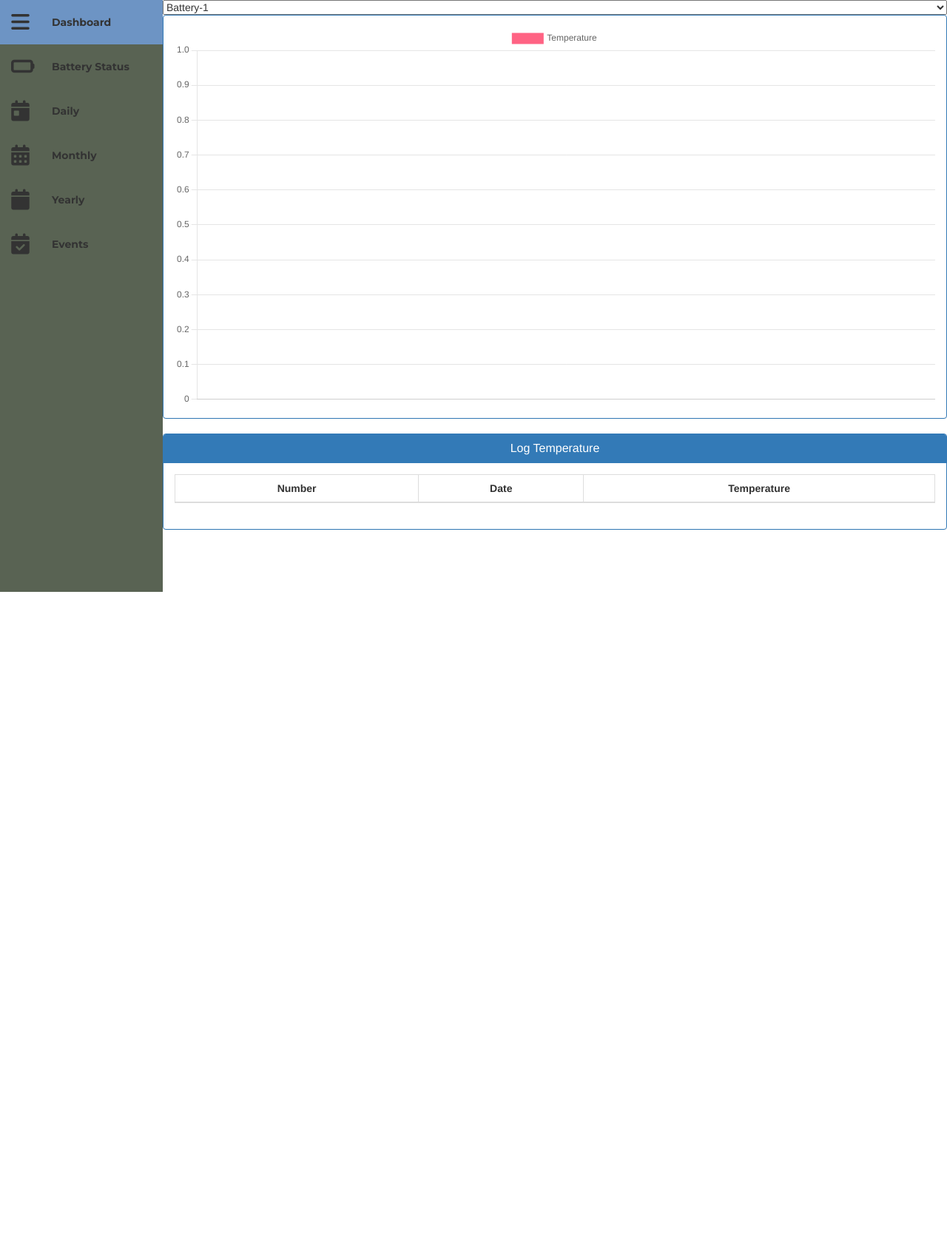
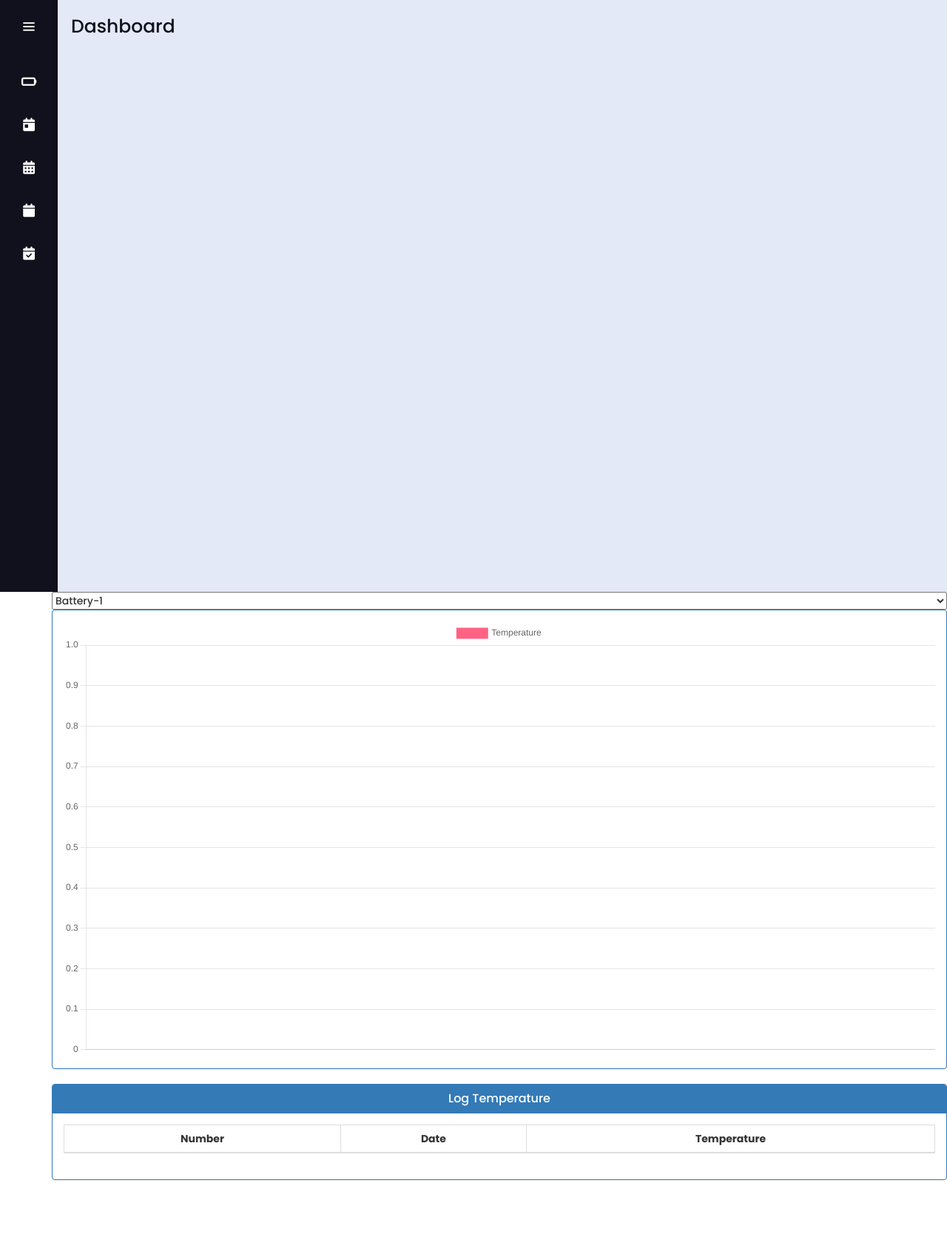
Before and after one commit to itbdelaboprogramming/EMS-Dashboard, a PHP site: page / in a window 1280 px wide. Shown: the whole page at 74% size. Before the commit the page ends 800 px from the top, so only its background shows below. Run offline with PHP 8.4, Linux system fonts and the light colour scheme; data that the repository does not hold is empty; some libraries are stand-ins or nearby versions.

Commit message:
make a new navbar

```diff
--- a/components/navbar.php
+++ b/components/navbar.php
@@ -1,4 +1,5 @@
-<div id="mySidenav" class="navigator" onmouseover="openNav()">
+<div class="mainSideNav">
+    <div id="mySidenav" class="navigator">
         <button class="dashboard tablinks active" onclick="openTab(event, 'dashboard')">
             <div class="icon-nav">
                 <i class="fa-solid fa-bars fa-2xl"></i>
@@ -42,3 +43,5 @@
                 <button class="tablinks" onclick="openTab(event, 'Jazz')">Jazz</button> -->
         <!-- </div> -->
     </div>
+    <div class="buttonOpenNavigation"></div>
+</div>
--- /dev/null
+++ b/components/newNavbar.css
@@ -0,0 +1,250 @@
+/* Google Font Link */
+@import url('https://fonts.googleapis.com/css2?family=Poppins:wght@200;300;400;500;600;700&display=swap');
+*{
+  margin: 0;
+  padding: 0;
+  box-sizing: border-box;
+  font-family: "Poppins" , sans-serif;
+}
+.sidebar{
+  position: fixed;
+  left: 0;
+  top: 0;
+  height: 100%;
+  width: 78px;
+  background: #11101D;
+  padding: 6px 14px;
+  z-index: 99;
+  transition: all 0.5s ease;
+}
+.sidebar.open{
+  width: 250px;
+}
+.sidebar .logo-details{
+  height: 60px;
+  display: flex;
+  align-items: center;
+  position: relative;
+}
+.sidebar .logo-details .icon{
+  opacity: 0;
+  transition: all 0.5s ease;
+}
+.sidebar .logo-details .logo_name{
+  color: #fff;
+  font-size: 20px;
+  font-weight: 600;
+  opacity: 0;
+  transition: all 0.5s ease;
+}
+.sidebar.open .logo-details .icon,
+.sidebar.open .logo-details .logo_name{
+  opacity: 1;
+}
+.sidebar .logo-details #btn{
+  position: absolute;
+  top: 50%;
+  right: 0;
+  transform: translateY(-50%);
+  font-size: 22px;
+  transition: all 0.4s ease;
+  font-size: 23px;
+  text-align: center;
+  cursor: pointer;
+  transition: all 0.5s ease;
+}
+.sidebar.open .logo-details #btn{
+  text-align: right;
+}
+.sidebar i{
+  color: #fff;
+  height: 60px;
+  min-width: 50px;
+  font-size: 28px;
+  text-align: center;
+  line-height: 60px;
+}
+.sidebar .nav-list{
+  margin-top: 20px;
+  height: 100%;
+}
+.sidebar li{
+  position: relative;
+  margin: 8px 0;
+  list-style: none;
+}
+.sidebar li .tooltip{
+  position: absolute;
+  top: -20px;
+  left: calc(100% + 15px);
+  z-index: 3;
+  background: #fff;
+  box-shadow: 0 5px 10px rgba(0, 0, 0, 0.3);
+  padding: 6px 12px;
+  border-radius: 4px;
+  font-size: 15px;
+  font-weight: 400;
+  opacity: 0;
+  white-space: nowrap;
+  pointer-events: none;
+  transition: 0s;
+}
+.sidebar li:hover .tooltip{
+  opacity: 1;
+  pointer-events: auto;
+  transition: all 0.4s ease;
+  top: 50%;
+  transform: translateY(-50%);
+}
+.sidebar.open li .tooltip{
+  display: none;
+}
+.sidebar input{
+  font-size: 15px;
+  color: #FFF;
+  font-weight: 400;
+  outline: none;
+  height: 50px;
+  width: 100%;
+  width: 50px;
+  border: none;
+  border-radius: 12px;
+  transition: all 0.5s ease;
+  background: #1d1b31;
+}
+.sidebar.open input{
+  padding: 0 20px 0 50px;
+  width: 100%;
+}
+.sidebar .bx-search{
+  position: absolute;
+  top: 50%;
+  left: 0;
+  transform: translateY(-50%);
+  font-size: 22px;
+  background: #1d1b31;
+  color: #FFF;
+}
+.sidebar.open .bx-search:hover{
+  background: #1d1b31;
+  color: #FFF;
+}
+.sidebar .bx-search:hover{
+  background: #FFF;
+  color: #11101d;
+}
+.sidebar li a{
+  display: flex;
+  height: 100%;
+  width: 100%;
+  border-radius: 12px;
+  align-items: center;
+  text-decoration: none;
+  transition: all 0.4s ease;
+  background: #11101D;
+}
+.sidebar li a:hover{
+  background: #FFF;
+}
+.sidebar li a .links_name{
+  color: #fff;
+  font-size: 15px;
+  font-weight: 400;
+  white-space: nowrap;
+  opacity: 0;
+  pointer-events: none;
+  transition: 0.4s;
+}
+.sidebar.open li a .links_name{
+  opacity: 1;
+  pointer-events: auto;
+}
+.sidebar li a:hover .links_name,
+.sidebar li a:hover i{
+  transition: all 0.5s ease;
+  color: #11101D;
+}
+.sidebar li i{
+  height: 50px;
+  line-height: 50px;
+  font-size: 18px;
+  border-radius: 12px;
+}
+.sidebar li.profile{
+  position: fixed;
+  height: 60px;
+  width: 78px;
+  left: 0;
+  bottom: -8px;
+  padding: 10px 14px;
+  background: #1d1b31;
+  transition: all 0.5s ease;
+  overflow: hidden;
+}
+.sidebar.open li.profile{
+  width: 250px;
+}
+.sidebar li .profile-details{
+  display: flex;
+  align-items: center;
+  flex-wrap: nowrap;
+}
+.sidebar li img{
+  height: 45px;
+  width: 45px;
+  object-fit: cover;
+  border-radius: 6px;
+  margin-right: 10px;
+}
+.sidebar li.profile .name,
+.sidebar li.profile .job{
+  font-size: 15px;
+  font-weight: 400;
+  color: #fff;
+  white-space: nowrap;
+}
+.sidebar li.profile .job{
+  font-size: 12px;
+}
+.sidebar .profile #log_out{
+  position: absolute;
+  top: 50%;
+  right: 0;
+  transform: translateY(-50%);
+  background: #1d1b31;
+  width: 100%;
+  height: 60px;
+  line-height: 60px;
+  border-radius: 0px;
+  transition: all 0.5s ease;
+}
+.sidebar.open .profile #log_out{
+  width: 50px;
+  background: none;
+}
+.home-section{
+  position: relative;
+  background: #E4E9F7;
+  min-height: 100vh;
+  top: 0;
+  left: 78px;
+  width: calc(100% - 78px);
+  transition: all 0.5s ease;
+  z-index: 2;
+}
+.sidebar.open ~ .home-section{
+  left: 250px;
+  width: calc(100% - 250px);
+}
+.home-section .text{
+  display: inline-block;
+  color: #11101d;
+  font-size: 25px;
+  font-weight: 500;
+  margin: 18px
+}
+@media (max-width: 420px) {
+  .sidebar li .tooltip{
+    display: none;
+  }
+}
--- /dev/null
+++ b/components/newNavbar.php
@@ -0,0 +1,93 @@
+<!DOCTYPE html>
+<!-- Created by CodingLab |www.youtube.com/CodingLabYT-->
+<html lang="en" dir="ltr">
+
+<head>
+    <meta charset="UTF-8">
+    <!--<title> Responsive Sidebar Menu  | CodingLab </title>-->
+    <link rel="stylesheet" href="style.css">
+    <!-- Boxicons CDN Link -->
+    <link href='https://unpkg.com/boxicons@2.0.7/css/boxicons.min.css' rel='stylesheet'>
+    <meta name="viewport" content="width=device-width, initial-scale=1.0">
+</head>
+
+<body>
+    <div class="sidebar">
+        <div class="logo-details">
+            <i class='bx bxl-c-plus-plus icon'></i>
+            <div class="logo_name">CodingLab</div>
+            <i class='bx bx-menu' id="btn"></i>
+        </div>
+        <ul class="nav-list">
+            <!-- <li>
+          <i class='bx bx-search' ></i>
+         <input type="text" placeholder="Search...">
+         <span class="tooltip">Search</span>
+      </li> -->
+            <li onclick="openTab(event, 'battery-status')">
+                <a href="#">
+                    <i class="fa-solid fa-battery-empty  fa-2xl"></i>
+                    <span class="links_name">Battery Status</span>
+                </a>
+                <span class="tooltip">Battery Status</span>
+            </li>
+            <li onclick="openTab(event, 'daily-report')">
+                <a href="#">
+                    <i class="fa-solid fa-calendar-day  fa-2xl"></i>
+                    <span class="links_name">Daily</span>
+                </a>
+                <span class="tooltip">Daily</span>
+            </li>
+            <li onclick="openTab(event, 'monthly-report')">
+                <a href="#">
+                    <i class="fa-solid fa-calendar-days  fa-2xl"></i>
+                    <span class="links_name">Monthly</span>
+                </a>
+                <span class="tooltip">Monthly</span>
+            </li>
+            <li onclick="openTab(event, 'yearly-report')">
+                <a href="#">
+                    <i class="fa-solid fa-calendar  fa-2xl"></i>
+                    <span class="links_name">Yearly</span>
+                </a>
+                <span class="tooltip">Yearly</span>
+            </li>
+            <li onclick="openTab(event, 'events')">
+                <a href="#">
+                    <i class="fa-solid fa-calendar-check  fa-2xl"></i>
+                    <span class="links_name">Events</span>
+                </a>
+                <span class="tooltip">Events</span>
+            </li>
+        </ul>
+    </div>
+    <section class="home-section">
+        <div class="text">Dashboard</div>
+    </section>
+    <script>
+        let sidebar = document.querySelector(".sidebar");
+        let closeBtn = document.querySelector("#btn");
+        let searchBtn = document.querySelector(".bx-search");
+
+        closeBtn.addEventListener("click", () => {
+            sidebar.classList.toggle("open");
+            menuBtnChange(); //calling the function(optional)
+        });
+
+        searchBtn.addEventListener("click", () => { // Sidebar open when you click on the search iocn
+            sidebar.classList.toggle("open");
+            menuBtnChange(); //calling the function(optional)
+        });
+
+        // following are the code to change sidebar button(optional)
+        function menuBtnChange() {
+            if (sidebar.classList.contains("open")) {
+                closeBtn.classList.replace("bx-menu", "bx-menu-alt-right"); //replacing the iocns class
+            } else {
+                closeBtn.classList.replace("bx-menu-alt-right", "bx-menu"); //replacing the iocns class
+            }
+        }
+    </script>
+</body>
+
+</html>
--- a/index.php
+++ b/index.php
@@ -10,6 +10,7 @@
     <link rel="stylesheet" href="style.css">
     <link href="assets/css/bootstrap.min.css" rel="stylesheet">
     <link href="assets/style.css" rel="stylesheet">
+    <link rel="stylesheet" href="./components/newNavbar.css">
 
     <script src="https://kit.fontawesome.com/1eef294ba4.js" crossorigin="anonymous"></script>
     <script src="https://ajax.googleapis.com/ajax/libs/jquery/3.6.0/jquery.min.js"></script>
@@ -20,11 +21,12 @@
     <script type="text/javascript" src="assets/js/mdb.min.js"></script> -->
 
     <title>Document</title>
+
 </head>
 
 <body>
     <?php
-    include('./components/navbar.php');
+    include('./components/newNavbar.php');
     ?>
 
     <div id="myContent" class="main-content" onmouseover="closeNav()">
--- a/style.css
+++ b/style.css
@@ -10,7 +10,18 @@ body {
     display: none;
 }
 
+.mainSideNav{
+    display: flex;
+}
+.buttonOpenNavigation{
+    width: 500px;
+    height: 100px;
+    background-color: red;
+    float: right;
+}
+
 .navigator {
+    float: left;
     display: flex;
     flex-direction: column;
     justify-content: flex-start;
@@ -26,7 +37,7 @@ body {
     /* Stay at the top */
     left: 0;
     /* Stay at the left */
-    transition: 0.5s;
+    /* transition: 0.5s; */
     /* 0.5 second transition effect to slide in the sidenav */
     overflow-x: hidden;
 }
@@ -37,7 +48,7 @@ body {
 }
 
 .tablinks {
-    display: flex;
+    /* display: flex; */
 }
 
 .icon-nav {
```
Also changed, not shown: components/newNavbar.js (added). Lines whose indentation alone changed are shown as unchanged.
